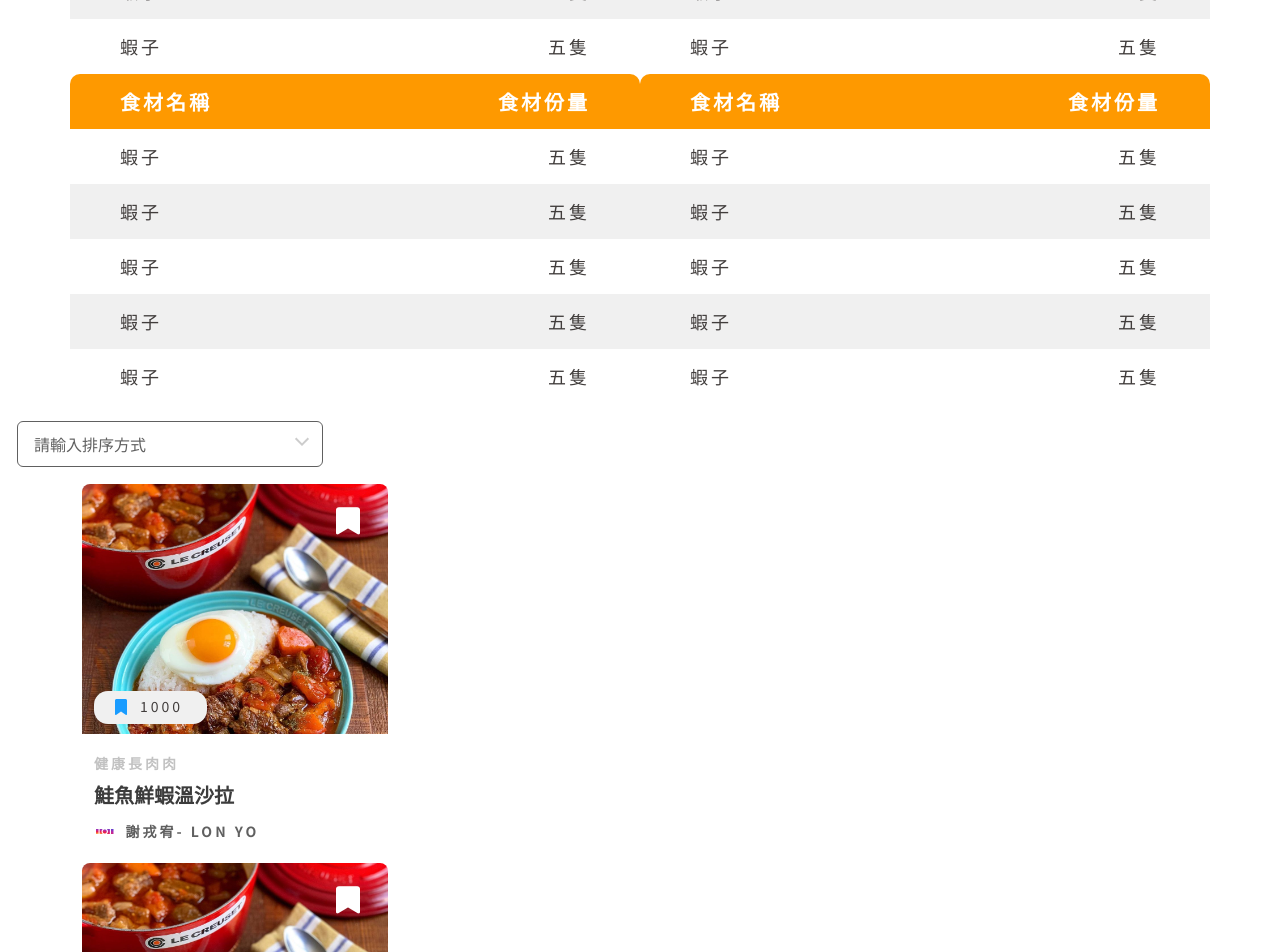
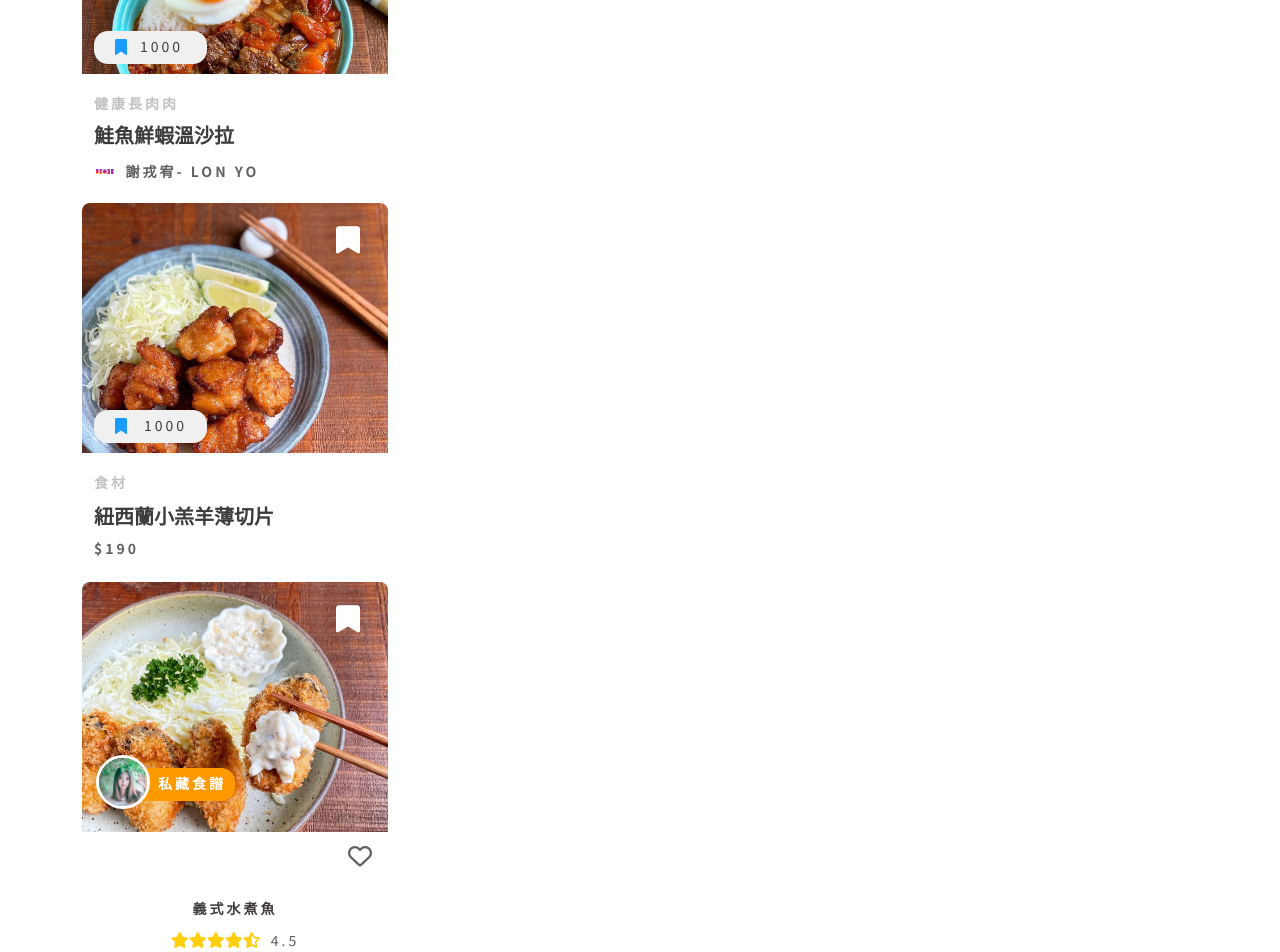
Before and after one commit to gemini497586/melees, a React (Create React App) app in the folder frontend/: page / in a window 1280 px wide. Shown: the part 360-1312 px from the top of the page. Built offline with nearby package versions, Linux system fonts and the light colour scheme.

Commit message:
更新APP

```diff
--- a/frontend/src/App.js
+++ b/frontend/src/App.js
@@ -20,13 +20,11 @@ function App() {
       {/* <MinorBar /> */}
       {/* <Home /> */}
       {/* <Box /> */}
-      <Tables />
+      {/* <Tables /> */}
       {/* <SearchMarket /> */}
       {/* <SearchRecipe /> */}
       {/* <MemberBox /> */}
       <DropDown />
-      <CardRecipe />
-      <CardRecipe />
       <CardRecipe />
       <CardShopping />
       <CardPrivateRecipe />
```
